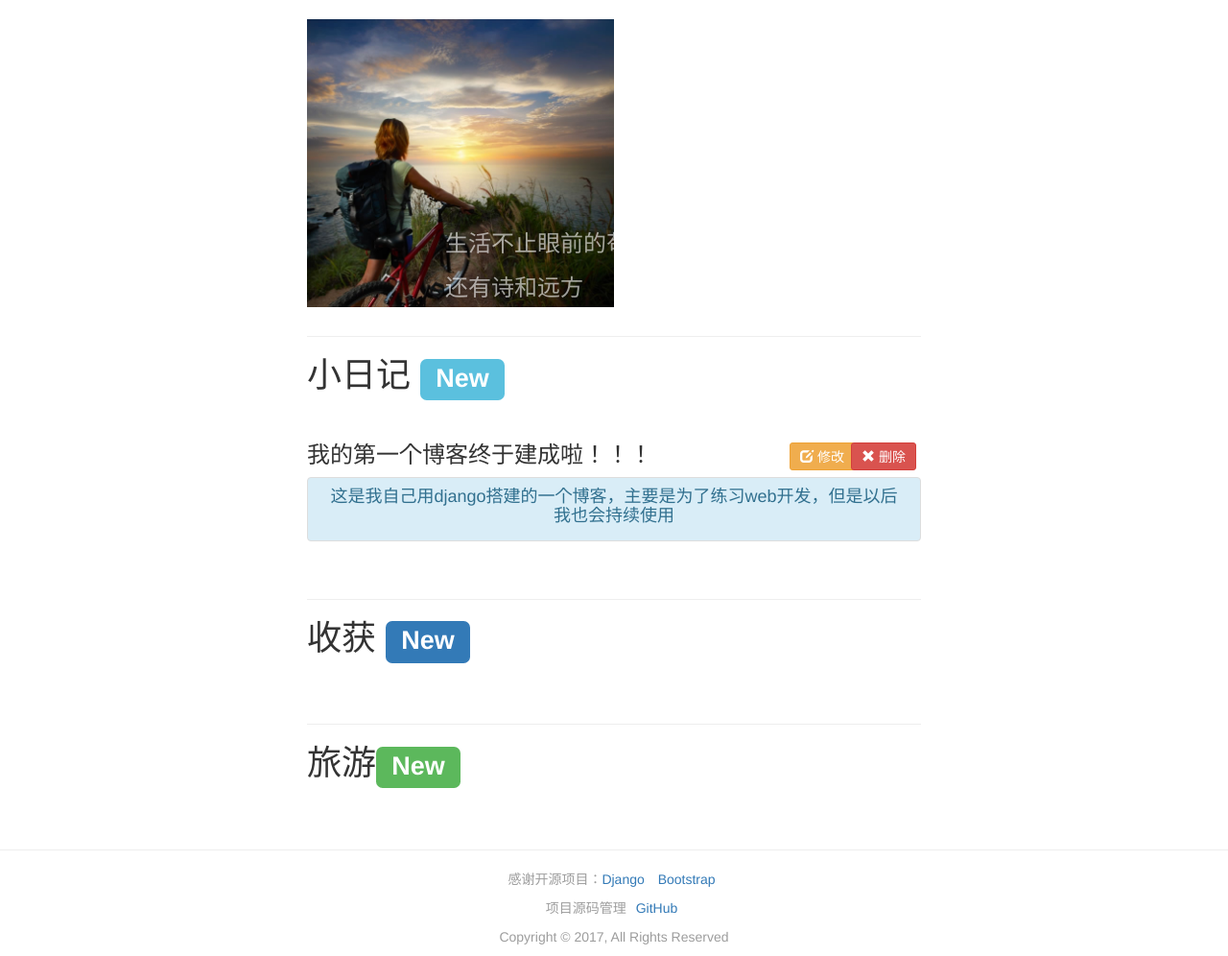
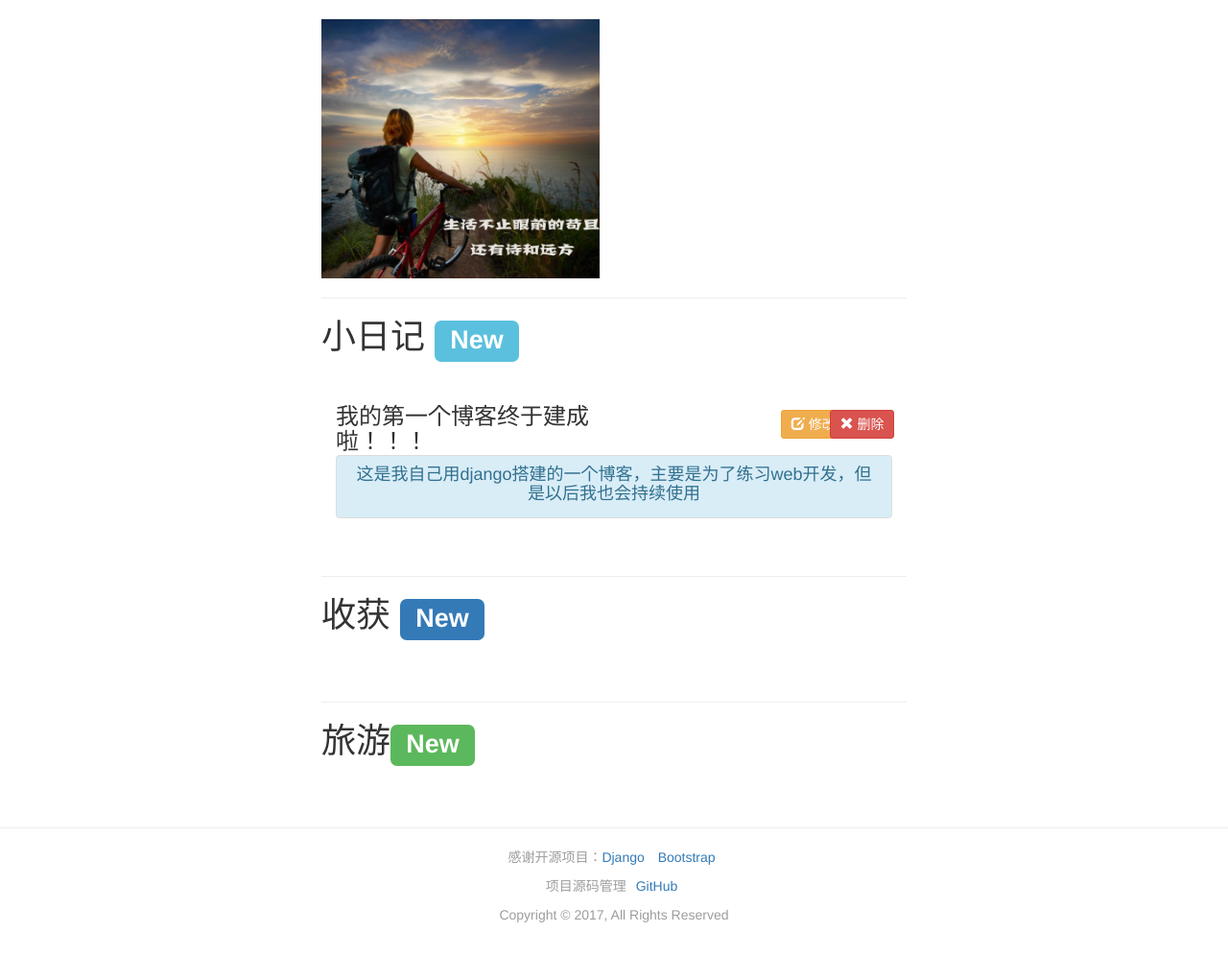
Before and after one commit to YunFeng0817/myblog, a Django app: template blog/templates/blog/main.html in a window 1280 px wide. Shown: the part 52-1048 px from the top of the page at 96% size. After the commit the page ends 1013 px from the top, so only its background shows below. Run offline with Django 3.2, Linux system fonts and the light colour scheme; the template is opened without the code that fills it: values that come from a table or form of the project are taken from there, others are empty; data comes from the database, SQL or seed files in the repository; both versions use the stored data as it was after the commit; some libraries are stand-ins or nearby versions.

Commit message:
调整了个元素的位置，以更好地适应手机等小屏幕设备

```diff
--- a/blog/templates/blog/base.html
+++ b/blog/templates/blog/base.html
@@ -112,13 +112,14 @@
             <input type="password" class="form-control" name="password" required id="exampleInputPassword1" placeholder="密码">
             </div>
             <br>
-            <div style="text-align: right;">
-            <button type="button" class="btn btn-primary " data-dismiss="modal" aria-label="Close">取消</button>
-            <button type="submit"  class="btn btn-primary " id="submit">登录</button>
-            </div>
       </div>
       <div class="modal-footer">
-        {% block insert-footer %}{% endblock %}
+        <div class="row">
+            <div class="col-lg-4 col-lg-offset-8">
+                <button type="button" class="btn btn-primary " data-dismiss="modal" aria-label="Close">取消</button>
+                <button type="submit"  class="btn btn-primary " id="submit">登录</button>
+            </div>
+        </div>
       </div>
     </div>
   </div>
--- a/blog/templates/blog/content.html
+++ b/blog/templates/blog/content.html
@@ -125,7 +125,7 @@
           </div>
         <div class="modal-footer">
         <div class="row">
-            <div class="col-xs-2 col-lg-offset-10">
+            <div class="col-lg-2 col-lg-offset-10">
                 <button type="button" class="btn btn-primary " data-dismiss="modal" aria-label="Close">取消</button>
                 <button type="submit"  class="btn btn-primary ">提交</button>
             </div>
--- a/blog/templates/blog/main.html
+++ b/blog/templates/blog/main.html
@@ -3,7 +3,7 @@
 
 {% block head %}
     {% load static %}
-    <link href="{% static "blog/main.css" %}" rel="stylesheet" media="screen">
+{#    <link href="{% static "blog/main.css" %}" rel="stylesheet" media="screen">#}
 {% endblock %}
 
 
@@ -28,25 +28,32 @@
 {#{% endblock %}#}
 
 {% block content %}
-    <div class="center-block" style="width: 50%">
+    <div class="center-block container-fluid" style="width: 50%">
         <div class=" left-block "  style="width: 50%;">
-            <div class="jumbotron" id="bigArea">
-                <h3 class="words">生活不止眼前的苟且</h3>
-                <h3 class="words">还有诗和远方</h3>
+        </div>
+        <div class="row">
+            <div class="col-lg-6">
+                <img class="img-responsive" src="{% static 'blog/images/welcome.jpg' %}">
             </div>
         </div>
     <hr>
         <h1>小日记 <span class="label label-info">New</span></h1>
         <br><br>
         {% for diary in diaries %}
-            <div class="center-block">
-                <ul class="list-inline">
-                        <li><h3 style="margin: 0"> {{ diary.title }} </h3></li>
+            <div class="container-fluid">
+                <div class="row">
+                    <div class="col-lg-6">
+                        <h3 style="margin: 0"> {{ diary.title }} </h3>
+                    </div>
                     {% if user.name == id %}
-                        <li style="position:absolute;right: 30%"><button type="button" class="btn btn-warning btn-sm"><h5 style="margin: 0;"><span class="glyphicon glyphicon-edit"></span>       修改</h5></button></li>
-                        <li style="position: absolute;right:25%;"><button type="button" class="btn btn-danger btn-sm"><h5 style="margin: 0;"><span class="glyphicon glyphicon-remove"></span>       删除</h5></button></li>
+                        <div class="col-lg-1 col-lg-offset-3">
+                            <button type="button" style="margin: 30%" class="btn btn-warning btn-sm"><h5 style="margin: 0"><span class="glyphicon glyphicon-edit"></span>       修改</h5></button>
+                        </div>
+                        <div class="col-lg-1 ">
+                            <button type="button" style="margin: 30%" class="btn btn-danger btn-sm"><h5 style="margin: 0;"><span class="glyphicon glyphicon-remove"></span>       删除</h5></button>
+                        </div>
                     {% endif %}
-                </ul>
+                </div>
             <div class=" left-block ">
                 <div class="list-group text-center">
                   <a href="/id={{ id }}/diary/{{ diary.id }}/" class="list-group-item list-group-item-info">
```
Also changed, not shown: blog/static/blog/images/t.jpg (deleted), blog/static/blog/images/welcome.jpg (added), db.sqlite3.
